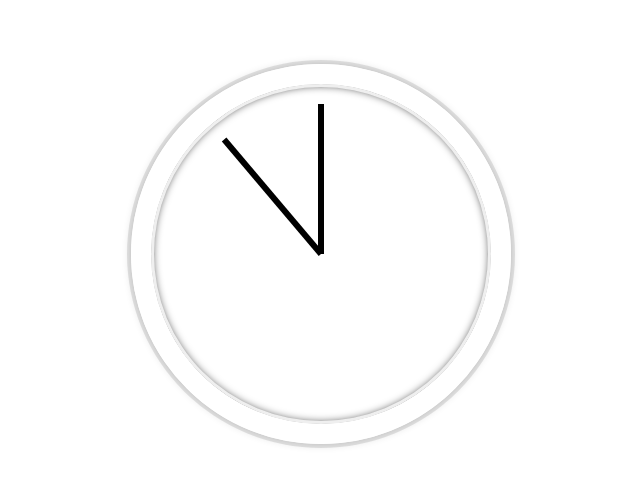
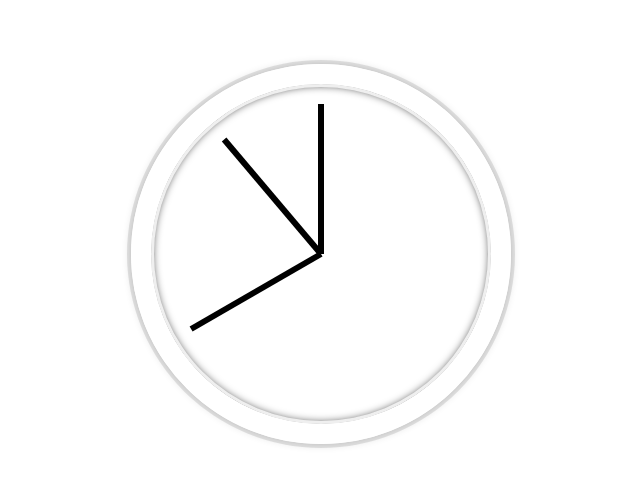
Before and after one commit to sharonkim09/CSS-JS-Clock, a plain HTML site: page index.html in a window 1280 px wide. Shown: the part 146-632 px from the top of the page, without its empty margins (319-959 px from the left). Drawn offline with Linux system fonts and the light colour scheme.

Commit message:
got the mins hand to work and display correctly

```diff
--- a/index.html
+++ b/index.html
@@ -21,6 +21,8 @@
     <script>
         // reference to elements
         const secondHand = document.querySelector(".second-hand")
+        const minHand = document.querySelector(".min-hand")
+
         // function to set the current time
         function setDate() {
             console.log("Hi")
@@ -33,6 +35,12 @@
             // adding transform style for seconds
             secondHand.style.transform = `rotate(${secondsDegrees}deg)`;
             console.log(seconds);
+            // retrieve and set minutes
+            const mins = now.getMinutes();
+            const minsDegrees= ((mins/60)*360)+90;
+            // adding style for minutes
+            minHand.style.transform=`rotate(${minsDegrees}deg)`;
+
         }
         // repeats function every second to implement the second's effect
         setInterval(setDate, 1000);
```
